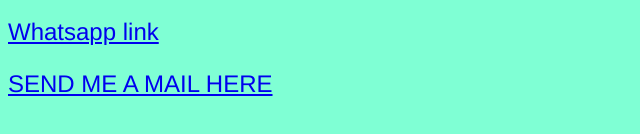
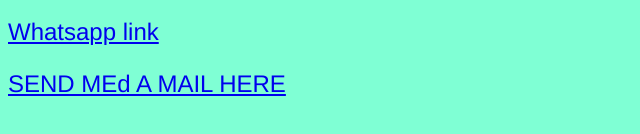
Before and after one commit to jamiu-hafolabi/mywebsite, a plain HTML site: page contact.html in a window 1280 px wide. Shown: the part 546-680 px from the top of the page, 0-640 px from the left. Drawn offline with Linux system fonts and the light colour scheme.

Commit message:
Update contact.html

```diff
--- a/contact.html
+++ b/contact.html
@@ -12,7 +12,7 @@
     <p>+234-8131536502</p>
     <nav>
      <p> <a href="cont">Whatsapp link</a> </p>
-     <a href="mail to:afolabibello35@gmail.com">SEND ME A MAIL HERE </a>
+     <a href="mail to:afolabibello35@gmail.com">SEND MEd A MAIL HERE </a>
     </nav>
     </div>
 <style>
```
